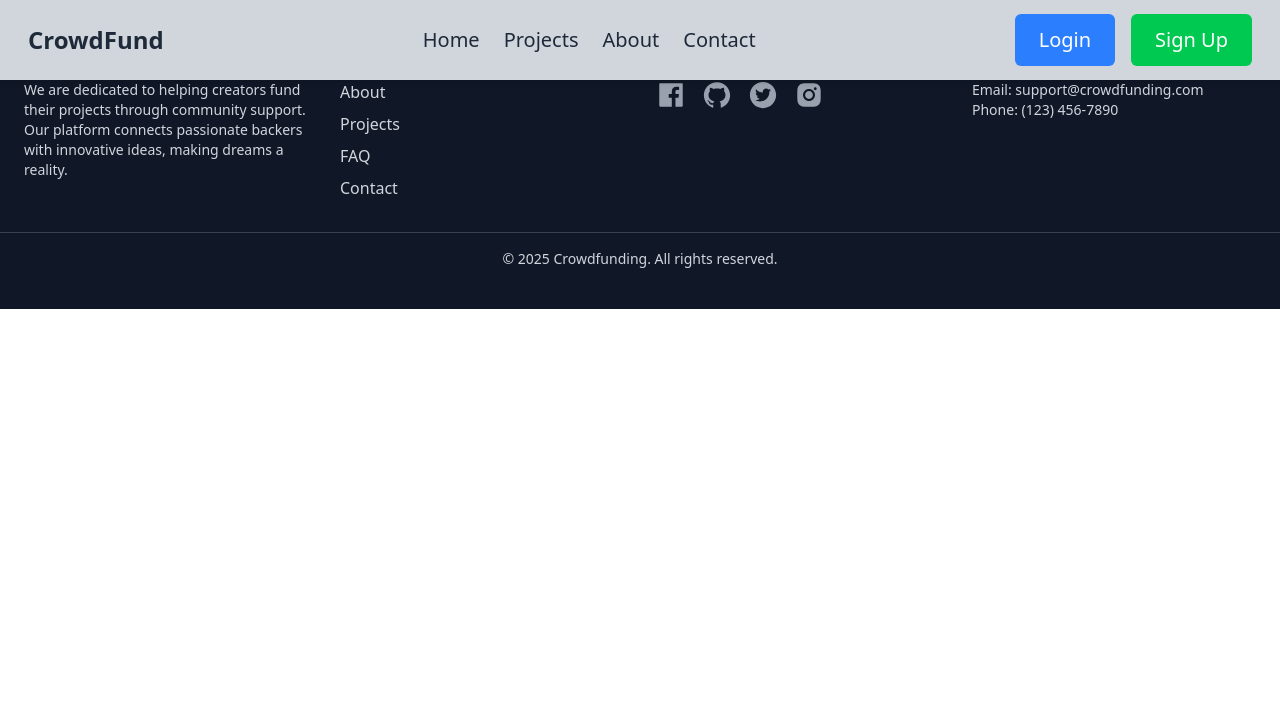
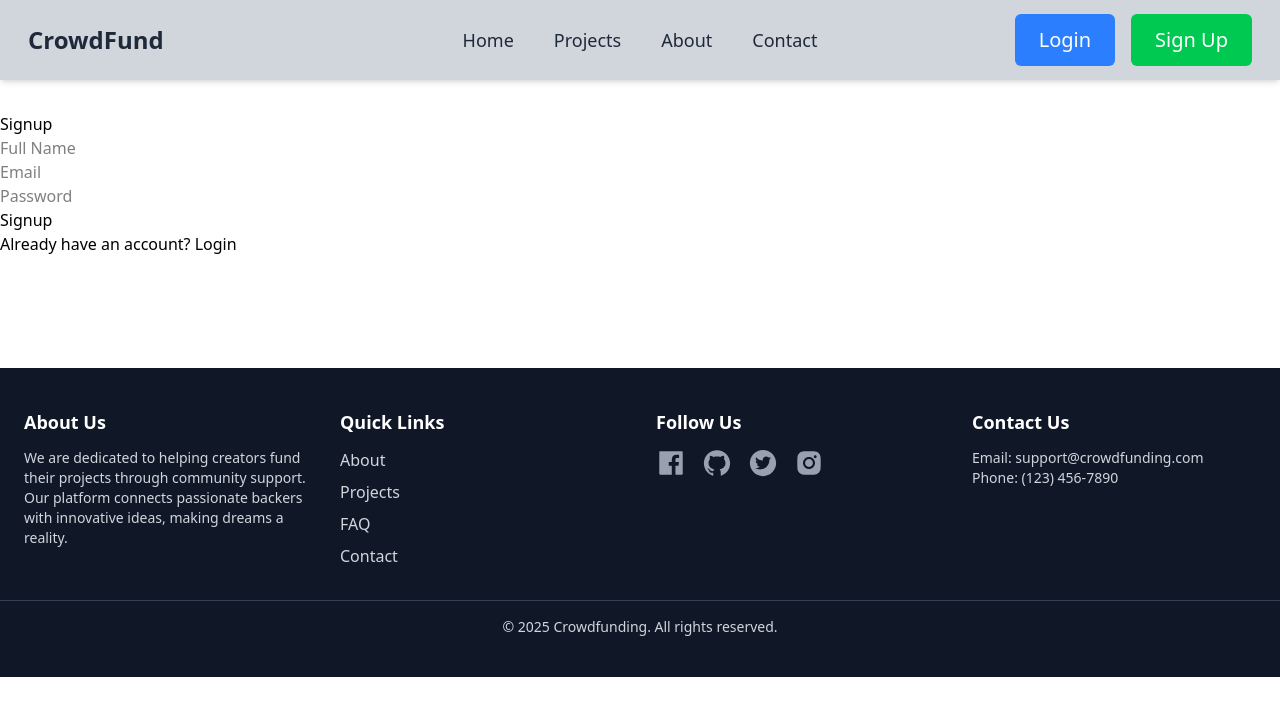
Before and after one commit to Rohitdev-149/CrowdFund, a React (Vite) app in the folder frontend/: page /signup in a window 1280 px wide. Shown: the top 716 px of the page. Built offline with nearby package versions, Linux system fonts and the light colour scheme.

Commit message:
Login and Signup

```diff
--- a/frontend/src/App.jsx
+++ b/frontend/src/App.jsx
@@ -7,6 +7,7 @@ import Footer from './components/Footer';
 import About from './pages/About';
 import Contact from './pages/Contact';
 import Login from './pages/Login';
+import Signup from './pages/Signup';
 // import About from './pages/About';
 
 function App() {
@@ -19,6 +20,8 @@ function App() {
         <Route path='/about' element={<About/>} />
         <Route path='/contact' element={<Contact/>} />
         <Route path='/login' element={<Login/>} />
+        <Route path='/signup' element={<Signup />} />
+
       </Routes>
       <Footer/>
     </Router>
--- a/frontend/src/components/Header.jsx
+++ b/frontend/src/components/Header.jsx
@@ -1,38 +1,41 @@
-import { useState } from "react";
+import { useState, useEffect } from "react";
 import { Link, useNavigate } from "react-router-dom";
 import { FiMenu, FiX, FiArrowLeft } from "react-icons/fi";
 
 const Nav = () => {
   const [isOpen, setIsOpen] = useState(false);
+  const [isLoggedIn, setIsLoggedIn] = useState(!!localStorage.getItem("token"));
   const navigate = useNavigate();
 
-  const toggleMenu = () => {
-    setIsOpen(!isOpen);
+  useEffect(() => {
+    const handleStorageChange = () => {
+      setIsLoggedIn(!!localStorage.getItem("token"));
     };
 
-  const closeMenu = () => {
-    setIsOpen(false);
+    window.addEventListener("storage", handleStorageChange);
+
+    // Handle local storage change even when updated from same tab
+    return () => window.removeEventListener("storage", handleStorageChange);
+  }, []);
+
+  const logout = () => {
+    localStorage.removeItem("token");
+    setIsLoggedIn(false);
+    navigate("/");
   };
 
+  const toggleMenu = () => setIsOpen(!isOpen);
+
   return (
-    <header className="bg-gray-300 fixed top-0 left-0 w-full h-20 flex px-7 py-4 items-center justify-between text-gray-800 text-xl shadow-md z-50">
-      {/* Left Side: Brand Name */}
-      <div className="nav-left">
+    <header className="bg-gray-300 fixed top-0 left-0 w-full h-20 flex items-center justify-between px-7 py-4 text-gray-800 text-xl shadow-md z-50">
+      {/* Left: Brand Name */}
+      <div className="flex-none">
         <Link to="/" className="text-2xl font-bold">CrowdFund</Link>
       </div>
 
-      {/* Menu Button (Mobile) */}
-      <button
-        className="md:hidden text-gray-800 focus:outline-none"
-        onClick={toggleMenu}
-        aria-label="Toggle Menu"
-      >
-        {isOpen ? <FiX size={30} /> : <FiMenu size={30} />}
-      </button>
-
-      {/* Navigation Links (Desktop) */}
-      <nav className="hidden md:flex gap-6">
-        <ul className="flex gap-6 text-xl">
+      {/* Center: Navigation Links */}
+      <nav className="absolute left-1/2 transform -translate-x-1/2 hidden md:flex">
+        <ul className="flex gap-10 text-lg">
           <li><Link to="/" className="hover:text-blue-500">Home</Link></li>
           <li><Link to="/projects" className="hover:text-blue-500">Projects</Link></li>
           <li><Link to="/about" className="hover:text-blue-500">About</Link></li>
@@ -40,50 +43,71 @@ const Nav = () => {
         </ul>
       </nav>
 
-      {/* Login & Signup  */}
-      <div className="hidden md:flex gap-4">
+      {/* Right: Auth Buttons */}
+      <div className="flex-none hidden md:flex gap-4">
+        {isLoggedIn ? (
+          <>
+            <Link to="/start-project" className="bg-blue-600 px-6 py-3 rounded-md text-white hover:bg-blue-700">
+              Start a Campaign
+            </Link>
+            <button onClick={logout} className="bg-red-500 px-6 py-3 rounded-md text-white hover:bg-red-600">
+              Logout
+            </button>
+          </>
+        ) : (
+          <>
             <Link to="/login" className="bg-blue-500 px-6 py-3 rounded-md text-white hover:bg-blue-600">
               Login
             </Link>
             <Link to="/signup" className="bg-green-500 px-6 py-3 rounded-md text-white hover:bg-green-600">
               Sign Up
             </Link>
+          </>
+        )}
       </div>
 
-      {/* Mobile Sidebar (Sliding from Left) */}
-      <nav
-        className={`fixed top-0 left-0 h-screen w-full bg-gray-100 shadow-lg transform ${
-          isOpen ? "translate-x-0" : "-translate-x-full"
-        } transition-transform duration-300 md:hidden`}
-      >
+      {/* Mobile Menu Button */}
+      <button className="md:hidden text-gray-800 focus:outline-none" onClick={toggleMenu} aria-label="Toggle Menu">
+        {isOpen ? <FiX size={30} /> : <FiMenu size={30} />}
+      </button>
+
+      {/* Mobile Sidebar */}
+      <nav className={`fixed top-0 left-0 h-screen w-full bg-gray-100 shadow-lg transform ${isOpen ? "translate-x-0" : "-translate-x-full"} transition-transform duration-300 md:hidden`}>
         <div className="flex flex-col h-full items-center justify-center gap-6 text-center relative">
-          {/* Back Button (Only for Mobile) */}
-          <button
-            className="absolute top-5 left-5 flex items-center text-gray-800 hover:text-blue-500"
-            onClick={() => {
-              closeMenu();
-              navigate("/");
-            }}
-          >
+          {/* Back Button */}
+          <button className="absolute top-5 left-5 flex items-center text-gray-800 hover:text-blue-500" onClick={() => { toggleMenu(); navigate("/"); }}>
             <FiArrowLeft size={24} className="mr-2" /> Go Back
           </button>
 
           {/* Mobile Navigation Links */}
           <ul className="flex flex-col gap-6 text-xl">
-            <li><Link to="/" className="hover:text-blue-500" onClick={closeMenu}>Home</Link></li>
-            <li><Link to="/projects" className="hover:text-blue-500" onClick={closeMenu}>Projects</Link></li>
-            <li><Link to="/about" className="hover:text-blue-500" onClick={closeMenu}>About</Link></li>
-            <li><Link to="/contact" className="hover:text-blue-500" onClick={closeMenu}>Contact</Link></li>
+            <li><Link to="/" className="hover:text-blue-500" onClick={toggleMenu}>Home</Link></li>
+            <li><Link to="/projects" className="hover:text-blue-500" onClick={toggleMenu}>Projects</Link></li>
+            <li><Link to="/about" className="hover:text-blue-500" onClick={toggleMenu}>About</Link></li>
+            <li><Link to="/contact" className="hover:text-blue-500" onClick={toggleMenu}>Contact</Link></li>
           </ul>
 
-          {/* Login & Signup (Mobile) */}
-          <div className="flex gap-4">
+          {/* Auth Buttons in Mobile Menu */}
+          <div className="flex flex-col gap-4">
+            {isLoggedIn ? (
+              <>
+                <Link to="/start-project" className="bg-blue-600 px-6 py-3 rounded-md text-white hover:bg-blue-700">
+                  Start a Campaign
+                </Link>
+                <button onClick={logout} className="bg-red-500 px-6 py-3 rounded-md text-white hover:bg-red-600">
+                  Logout
+                </button>
+              </>
+            ) : (
+              <>
                 <Link to="/login" className="bg-blue-500 px-6 py-3 rounded-md text-white hover:bg-blue-600">
                   Login
                 </Link>
                 <Link to="/signup" className="bg-green-500 px-6 py-3 rounded-md text-white hover:bg-green-600">
                   Sign Up
                 </Link>
+              </>
+            )}
           </div>
         </div>
       </nav>
--- a/frontend/src/components/ProjectCard.jsx
+++ b/frontend/src/components/ProjectCard.jsx
@@ -31,7 +31,6 @@ const ProjectCard = ({ project, isCompact = false }) => {
       <h3 className="text-base sm:text-lg font-semibold mt-2">{project.name}</h3>
       {!isCompact && <p className="text-gray-600 mt-2 text-xs sm:text-sm">{project.description}</p>}
 
-      {/* Progress Bar */}
       <div className="w-full bg-gray-200 rounded-full h-2 sm:h-3 mt-3">
         <div
           className="bg-blue-500 h-2 sm:h-3 rounded-full"
@@ -40,7 +39,6 @@ const ProjectCard = ({ project, isCompact = false }) => {
       </div>
       <p className="text-xs sm:text-sm text-gray-700 mt-1">Raised: ₹{project.raised.toLocaleString()} / ₹{project.target.toLocaleString()}</p>
 
-      {/* Project Stats */}
       <div className="flex justify-between text-gray-700 mt-3 text-xs sm:text-sm">
         <span className="flex items-center gap-1">
           <FaUsers className="text-blue-500" /> {project.investors} investors
--- a/frontend/src/pages/About.jsx
+++ b/frontend/src/pages/About.jsx
@@ -11,7 +11,6 @@ function About() {
         social causes, and creative minds by providing a secure & transparent crowdfunding ecosystem.
       </p>
 
-      {/* Our Mission */}
       <div className="bg-gray-100 rounded-lg p-6 shadow-md mb-6">
         <h3 className="text-2xl font-semibold text-blue-500 flex items-center justify-center gap-2">
           🚀 Our Mission
@@ -22,7 +21,6 @@ function About() {
         </p>
       </div>
 
-      {/* How It Works */}
       <div className="bg-gray-100 rounded-lg p-6 shadow-md mb-6">
         <h3 className="text-2xl font-semibold text-blue-500 flex items-center justify-center gap-2">
           💡 How It Works
@@ -34,7 +32,6 @@ function About() {
         </ul>
       </div>
 
-      {/* Why Choose Us */}
       <div className="bg-gray-100 rounded-lg p-6 shadow-md mb-6">
         <h3 className="text-2xl font-semibold text-blue-500 flex items-center justify-center gap-2">
           🌟 Why Choose Us?
--- a/frontend/src/pages/Contact.jsx
+++ b/frontend/src/pages/Contact.jsx
@@ -11,7 +11,6 @@ function Contact() {
       </p>
 
       <div className="grid md:grid-cols-2 gap-8">
-        {/* Contact Details */}
         <div className="bg-gray-100 p-6 rounded-lg shadow-md">
           <h3 className="text-2xl font-semibold text-blue-500 mb-4">📍 Our Office</h3>
           <p className="text-gray-700">123 FundConnect Street, Tech City, India</p>
--- a/frontend/src/pages/Login.jsx
+++ b/frontend/src/pages/Login.jsx
@@ -1,26 +1,49 @@
-import React, { useState } from 'react'
+import React, { useState } from "react";
+import axios from "axios";
+import { useNavigate } from "react-router-dom";
 
 function Login() {
-    const[email, setEmail] = useState('')
-    const[password, setPassword] = useState('')
+  const [email, setEmail] = useState("");
+  const [password, setPassword] = useState("");
+  const [error, setError] = useState(null);
+  const [loading, setLoading] = useState(false);
 
+  const navigate = useNavigate();
 
-    const handleLoginIn = async () => {
+  const handleLogin = async (e) => {
+    e.preventDefault();
 
+    try {
+      setLoading(true);
+      setError(null);
 
+      const response = await axios.post("http://localhost:5001/api/auth/login", {
+        email,
+        password,
+      });
 
+      console.log("Login Success:", response.data);
+      localStorage.setItem("token", response.data.token);
 
+      alert("Login Successful! Redirecting to Home...");
+      navigate("/");
+
+    } catch (err) {
+      console.error("Login Error:", err.response?.data);
+      setError(err.response?.data?.message || "Login failed!");
+    } finally {
+      setLoading(false);
     }
+  };
+
   return (
     <>
-    <div className='py-25'>
-
-        <form onSubmit={handleLoginIn} >
+      <div className="py-25">
+        <form onSubmit={handleLogin}>
           <div>
             <input
-        placeholder='Email'
+              placeholder="Email"
               type="email"
-        id="email"
               value={email}
               onChange={(e) => setEmail(e.target.value)}
               required
@@ -29,28 +52,25 @@ function Login() {
 
           <div>
             <input
-        placeholder='password'
-        type='password'
-        id='password'
+              placeholder="Password"
+              type="password"
               value={password}
               onChange={(e) => setPassword(e.target.value)}
               required
             />
           </div>
 
+          {error && <p style={{ color: "red" }}>{error}</p>}
+
           <div>
-
-            <button
-            type='submit'
-            className='' >
-                Login
+            <button type="submit" disabled={loading}>
+              {loading ? "Logging in..." : "Login"}
             </button>
-
           </div>
         </form>
       </div>
     </>
-  )
+  );
 }
 
-export default Login
+export default Login;
--- a/frontend/src/pages/Projects.jsx
+++ b/frontend/src/pages/Projects.jsx
@@ -1,11 +1,18 @@
 import React, { useState, useEffect } from "react";
+import { Link } from "react-router-dom";
 import ProjectCard from "../components/ProjectCard";
 
 function Projects() {
   const [projects, setProjects] = useState([]);
   const [loading, setLoading] = useState(true);
+  const [isLoggedIn, setIsLoggedIn] = useState(false);
 
   useEffect(() => {
+    // Check if the user is logged in
+    const token = localStorage.getItem("token");
+    setIsLoggedIn(!!token);
+
+    // Fetch projects
     const fetchProjects = async () => {
       try {
         const response = await fetch("/project.json");
@@ -22,11 +29,25 @@ function Projects() {
   }, []);
 
   return (
-    <div className="min-h-screen bg-gray-100 px-4 sm:px-10 md:px-20 py-35">
-      <h2 className="text-3xl sm:text-4xl font-bold text-gray-900 text-center mb-8">
-        Explore Fundraising Projects
-      </h2>
+    <div className="min-h-screen bg-gray-100 px-4 sm:px-10 md:px-20 py-25">
+      {/* Top Section: Title & Start Campaign Button */}
+      <div className="flex justify-between items-center mb-8">
+        <h2 className="text-3xl sm:text-4xl font-bold text-gray-900">
+          Explore Fundraising Projects
+        </h2>
 
+        {/* Show "Start a Campaign" button on the right if the user is NOT logged in */}
+        {!isLoggedIn && (
+          <Link
+            to="/start-project"
+            className="bg-blue-600 px-6 py-3 rounded-md text-white text-lg font-medium hover:bg-blue-700 transition"
+          >
+            Start a Campaign
+          </Link>
+        )}
+      </div>
+
+      {/* Project List */}
       {loading ? (
         <p className="text-center text-gray-600 text-lg font-medium">Loading projects...</p>
       ) : projects.length > 0 ? (
@@ -40,6 +61,16 @@ function Projects() {
           No projects available.
         </p>
       )}
+
+      {/* Bottom Section: Always Visible Start Campaign Button */}
+      <div className="flex justify-center mt-12">
+        <Link
+          to="/start-project"
+          className="bg-blue-600 px-8 py-4 rounded-md text-white text-lg font-medium hover:bg-blue-700 transition"
+        >
+          Start a Campaign
+        </Link>
+      </div>
     </div>
   );
 }
--- a/frontend/src/pages/Signup.jsx
+++ b/frontend/src/pages/Signup.jsx
@@ -1,9 +1,89 @@
-import React from 'react'
+import React, { useState } from "react";
+import axios from "axios";
+import { useNavigate } from "react-router-dom";
 
 function Signup() {
+  const [name, setName] = useState("");
+  const [email, setEmail] = useState("");
+  const [password, setPassword] = useState("");
+  const [error, setError] = useState(null);
+  const [loading, setLoading] = useState(false);
+
+  const navigate = useNavigate();
+
+  const handleSignup = async (e) => {
+    e.preventDefault();
+
+    try {
+      setLoading(true);
+      setError(null);
+
+      const response = await axios.post("http://localhost:5001/api/auth/register", {
+        name,
+        email,
+        password,
+      });
+
+      console.log("Signup Success:", response.data);
+      alert("Signup Successful! Please Login.");
+      navigate("/"); // Login page pe redirect
+
+    } catch (err) {
+      console.error("Signup Error:", err.response?.data);
+      setError(err.response?.data?.message || "Signup failed!");
+    } finally {
+      setLoading(false);
+    }
+  };
+
   return (
-    <div>Signup</div>
-  )
+    <div className="py-28">
+      <h2>Signup</h2>
+      <form onSubmit={handleSignup}>
+        <div>
+          <input
+            type="text"
+            placeholder="Full Name"
+            value={name}
+            onChange={(e) => setName(e.target.value)}
+            required
+          />
+        </div>
+
+        <div>
+          <input
+            type="email"
+            placeholder="Email"
+            value={email}
+            onChange={(e) => setEmail(e.target.value)}
+            required
+          />
+        </div>
+
+        <div>
+          <input
+            type="password"
+            placeholder="Password"
+            value={password}
+            onChange={(e) => setPassword(e.target.value)}
+            required
+          />
+        </div>
+
+        {error && <p style={{ color: "red" }}>{error}</p>}
+
+        <div>
+          <button type="submit" disabled={loading}>
+            {loading ? "Signing Up..." : "Signup"}
+          </button>
+        </div>
+      </form>
+
+      <p>
+        Already have an account? <a href="/login">Login</a>
+      </p>
+    </div>
+  );
 }
 
-export default Signup
+export default Signup;
```
Lines whose indentation alone changed are shown as unchanged.
